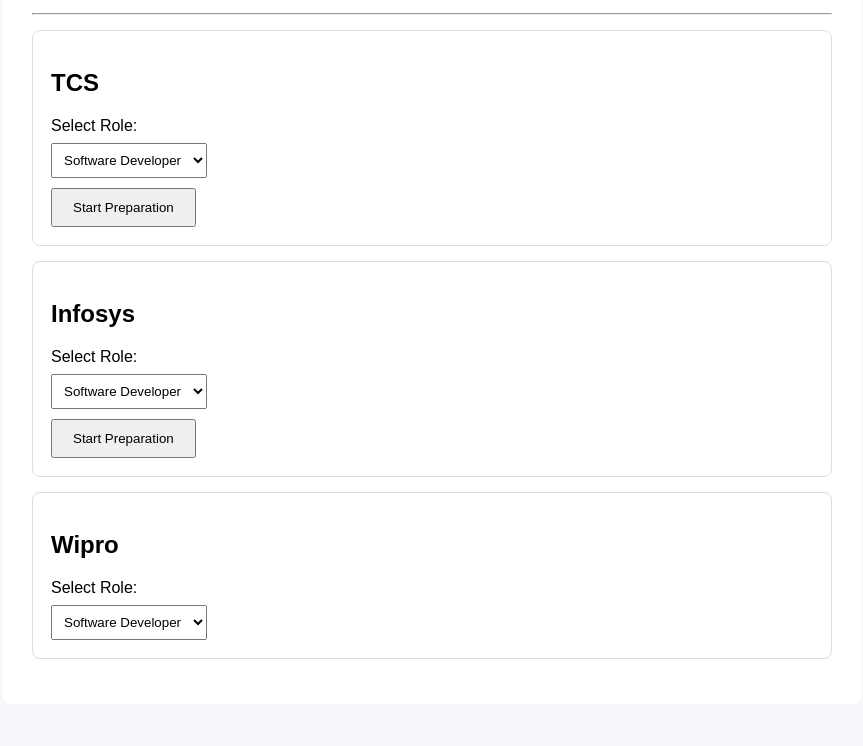
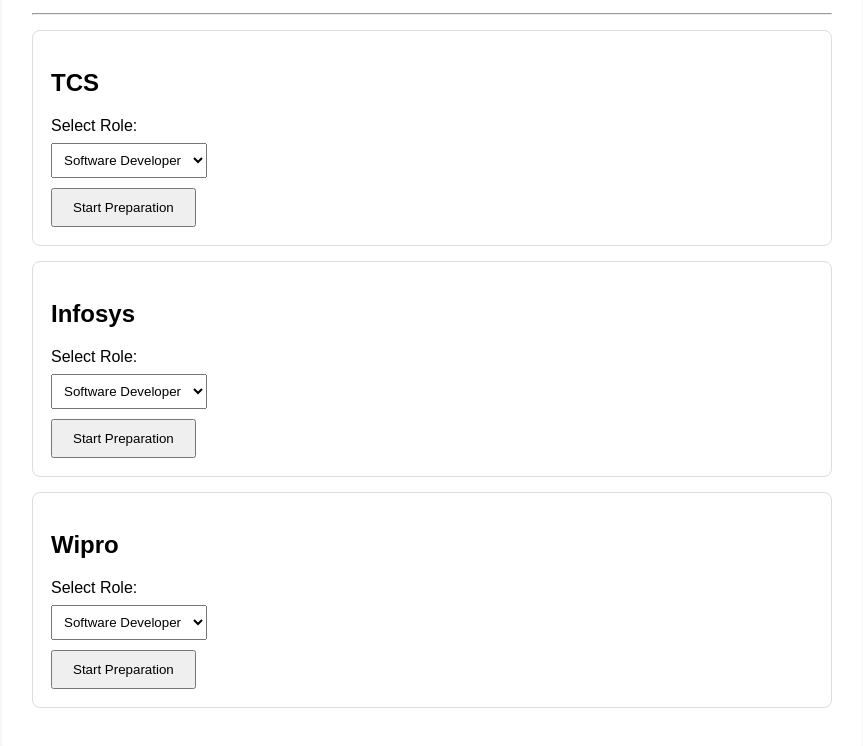
Before and after one commit to hasinivenkat1925-ctrl/placement-portal, a website: page company.html in a window 1280 px wide. Shown: the part 156-902 px from the top of the page, without its empty margins (208-1071 px from the left). Drawn offline with Linux system fonts and the light colour scheme.

Commit message:
feat(company): implement company preparation navigation
Add startPreparation function to redirect users to the preparation page with selected company and role details stored in localStorage.

```diff
--- a/company.html
+++ b/company.html
@@ -102,4 +102,28 @@
             <option value="Software Developer">Software Developer</option>
             <option value="Java Developer">Java Developer</option>
             <option value="Data Analyst">Data Analyst</option>
-        </
+        </select>
+
+        <br>
+
+        <button onclick="startPreparation('Wipro', 'wiproRole')">
+            Start Preparation
+        </button>
+    </div>
+
+</div>
+
+<script>
+    function startPreparation(companyName, roleSelectId) {
+        const roleSelect = document.getElementById(roleSelectId);
+        const roleName = roleSelect ? roleSelect.value : "Software Developer";
+
+        localStorage.setItem("selectedCompany", companyName);
+        localStorage.setItem("selectedRole", roleName);
+
+        window.location.href = "preparation.html?company=" + encodeURIComponent(companyName) + "&role=" + encodeURIComponent(roleName);
+    }
+</script>
+
+</body>
+</html>
```
